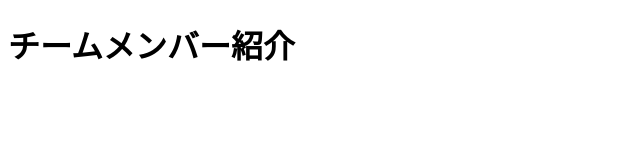
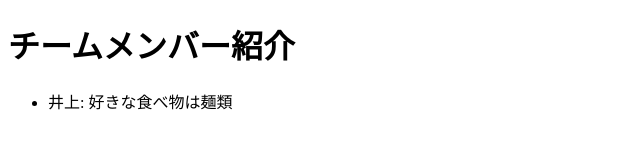
Before and after one commit to TkTJP/SATONOMI, a plain HTML site: page index.html in a window 1280 px wide. Shown: the whole page, without its empty margins (0-640 px from the left). Drawn offline with Linux system fonts and the light colour scheme.

Commit message:
Update index.html

```diff
--- a/index.html
+++ b/index.html
@@ -8,7 +8,7 @@
 <body>
     <h1>チームメンバー紹介</h1>
     <ul>
-
+        <li>井上: 好きな食べ物は麺類</li>
     </ul>
 </body>
 </html>
```
